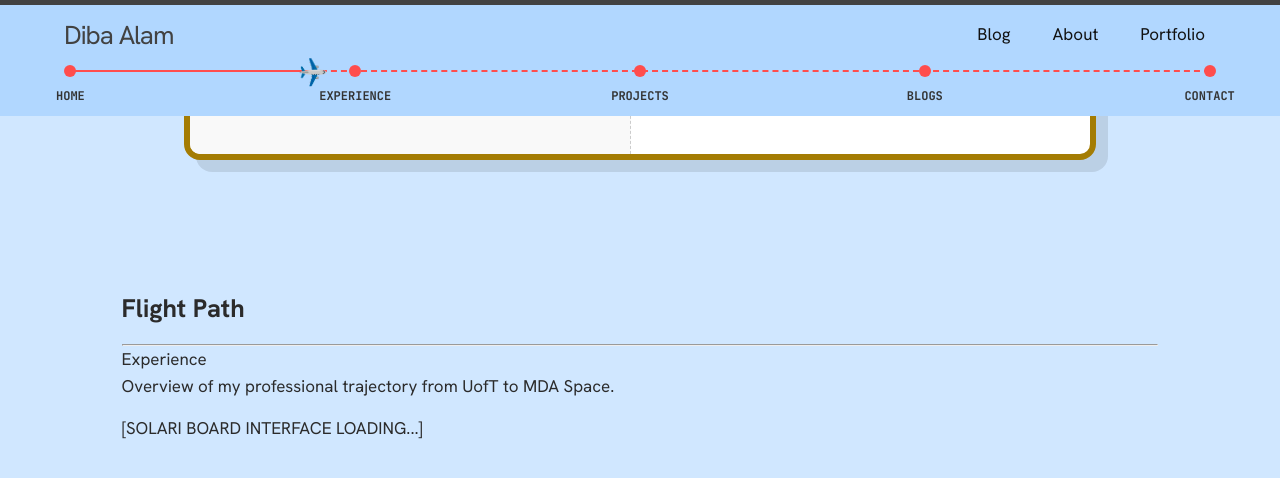
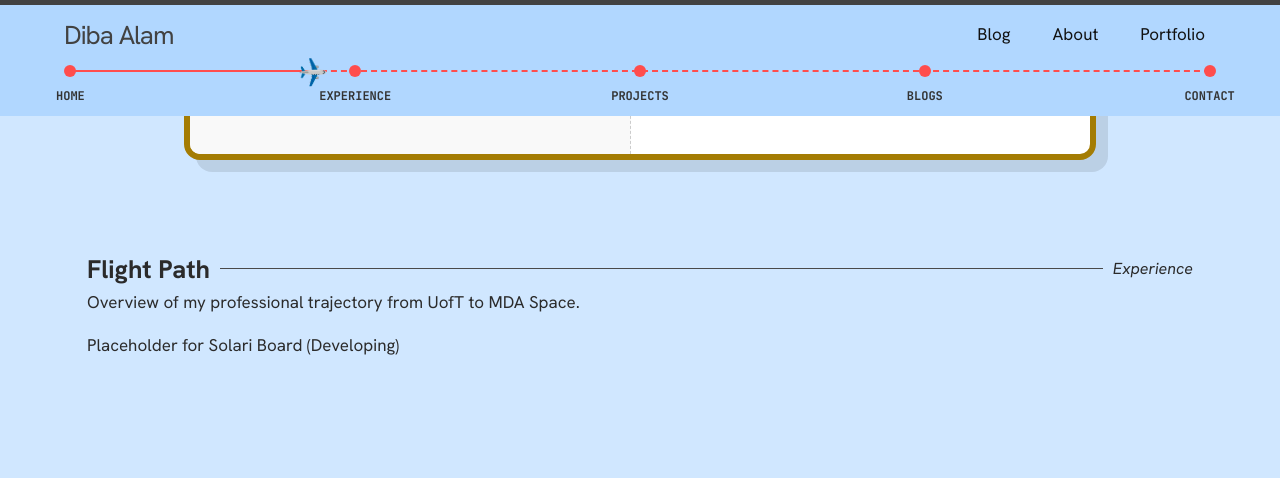
Before and after one commit to dibaalam/dibaalam.github.io, a Jekyll site: the page built from index.md, in a window 1280 px wide and 900 px high, scrolled down 632 px. Shown: the top 478 px of the window. Built offline with Jekyll 4.4.1, drawn with Linux system fonts in a browser that asks for light colours.

Commit message:
feat: update home section headers to align - implemented flexbox and sizing for headers - added horizontal dividers - refactored .home-section padding and fixed CSS overwrites

```diff
--- a/_sass/_custom.scss
+++ b/_sass/_custom.scss
@@ -105,7 +105,7 @@ body.sky-theme {
   box-sizing: border-box;
 
   position: relative;
-  padding: 10px 5% 10px 5%;
+  padding: 2% 2%;
   justify-content: flex-start;
 
   display: flex;
@@ -113,7 +113,7 @@ body.sky-theme {
   background-color: #d0e7ff;
 }
 
-.home-section:first-of-type {
+#hero {
   padding-top: 70px; // Extra padding for the first section to account for the fixed header
   box-sizing: border-box;
   @media (max-width: 900px) {
@@ -124,6 +124,44 @@ body.sky-theme {
 .home-section:last-of-type {
   min-height: calc(100vh - 150px); // Extra padding for the last section to prevent content from being cut off
   box-sizing: border-box;
+}
+
+.home-header-container {
+  display: flex;
+  align-items: baseline;
+  width: 100%;
+  gap: 15px;
+}
+
+.header-wrapper{
+  display: flex;
+  align-items: center;
+  width: 100%;
+}
+
+.header-title {
+  font-family: $body-font;
+  font-weight: 700;
+  margin-bottom: 0px;
+  @media (max-width: 900px) {
+    // make it smaller
+    font-size: 1.5rem;
+  }
+}
+
+.header-line {
+  flex-grow: 1;
+  height: 1px;
+  background-color: #4a4a4a;
+  margin-left: 10px;
+  margin-right: 10px;
+  /* Adjust this to center the line vertically with your specific font */
+}
+
+.header-caption {
+  font-size: 1rem;
+  white-space: nowrap;
+  font-style: italic;
 }
 
 // PASSPORT CARD ---------------------------------------------------------------------------------
--- a/index.md
+++ b/index.md
@@ -22,30 +22,27 @@ destinations:
           <div class="sheen-layer"></div> <img src="assets\images\id_headshot.jpg" alt="Your Name">
         </div>
         <div class="passport-id-code">P<CAN<<<<<<ALAM<<DIBA<<<<<<<<<<<<<<<<2026<<<</div>
-      </div>
-      <div class="passport-right">
+        </div>
+        <div class="passport-right">
+          <div class="field-group">
+          <span class="field-label">NAME // SURNAME</span>
+          <h1 class="passport-name">Diba Alam</h1>
+        </div>
         <div class="field-group">
-    <span class="field-label">NAME // SURNAME</span>
-    <h1 class="passport-name">Diba Alam</h1>
-  </div>
-
-  <div class="field-group">
-    <span class="field-label">SPECIALIZATION // CORE_SYSTEMS</span>
-    <p class="passport-subtitle">Machine Intelligence, Robotics, & Systems Design</p>
-  </div>
-
-  <div class="field-group">
-    <span class="field-label">BIOMETRIC_DATA // BIO</span>
-    <div class="passport-description-box">
-      <p>Engineering Science student at the University of Toronto specializing in autonomy. Focused on bridging the gap between intelligent algorithms and physical robotic systems. Experience in space robotics applications.</p>
-    </div>
-  </div>
-
-  <div class="passport-actions">
-    <button class="btn-stamp">RESUME</button>
-    <button class="btn-stamp">BLOG</button>
-    <button class="btn-stamp">CONTACT</button>
-  </div>
+          <span class="field-label">SPECIALIZATION // CORE_SYSTEMS</span>
+          <p class="passport-subtitle">Machine Intelligence, Robotics, & Systems Design</p>
+        </div>
+        <div class="field-group">
+          <span class="field-label">BIOMETRIC_DATA // BIO</span>
+          <div class="passport-description-box">
+            <p>Engineering Science student at the University of Toronto specializing in autonomy. Focused on bridging the gap between intelligent algorithms and physical robotic systems. Experience in space robotics applications.</p>
+          </div>
+        </div>
+        <div class="passport-actions">
+          <button class="btn-stamp">RESUME</button>
+          <button class="btn-stamp">BLOG</button>
+          <button class="btn-stamp">CONTACT</button>
+        </div>
       </div>
     </div>
   </div>
@@ -53,30 +50,30 @@ destinations:
 
 <div class="wrapper">
   <section class="home-section" id="flight-path">
-    <div class="section-header">
-      <h2 class="hanken-text">Flight Path</h2>
-      <hr class="header-line">
-      <span class="section-label">Experience</span>
+    <div class="home-header-container">
+      <div class="header-wrapper">
+        <h1 class="header-title">Flight Path</h1>
+          <div class="header-line"></div>
+        <span class="header-caption">Experience</span>
+      </div>
     </div>
 
     <div class="description-text-box">
       <p>Overview of my professional trajectory from UofT to MDA Space.</p>
     </div>
+    <p>Placeholder for Solari Board (Developing)</p>
 
-    <div class="solari-board-container">
-      <div class="solari-placeholder">
-        [SOLARI BOARD INTERFACE LOADING...]
-      </div>
-    </div>
   </section>
 </div>
 
 <div class="wrapper">
   <section class="home-section" id="destinations">
-    <div class="section-header">
-      <h2 class="hanken-text">Destinations</h2>
-      <hr class="header-line">
-      <span class="section-label">Projects</span>
+    <div class="home-header-container">
+      <div class="header-wrapper">
+        <h1 class="header-title">Destinations</h1>
+          <div class="header-line"></div>
+        <span class="header-caption">Projects</span>
+      </div>
     </div>
 
     <div class="description-text-box">
@@ -94,10 +91,12 @@ destinations:
 
 <div class="wrapper">
   <section class="home-section" id="travel-logs">
-    <div class="section-header">
-      <h2 class="hanken-text">Travel Logs</h2>
-      <hr class="header-line">
-      <span class="section-label">Blogs</span>
+    <div class="home-header-container">
+      <div class="header-wrapper">
+        <h1 class="header-title">Travel Logs</h1>
+          <div class="header-line"></div>
+        <span class="header-caption">Blogs</span>
+      </div>
     </div>
 
     <div class="description-text-box">
@@ -115,10 +114,12 @@ destinations:
 
 <div class="wrapper">
   <section class="home-section" id="contact">
-    <div class="section-header">
-      <h2 class="hanken-text">Arrivals</h2>
-      <hr class="header-line">
-      <span class="section-label">Contact</span>
+    <div class="home-header-container">
+      <div class="header-wrapper">
+        <h1 class="header-title">Arrivals</h1>
+          <div class="header-line"></div>
+        <span class="header-caption">Contact</span>
+      </div>
     </div>
 
     <div class="contact-terminal-area">
```
